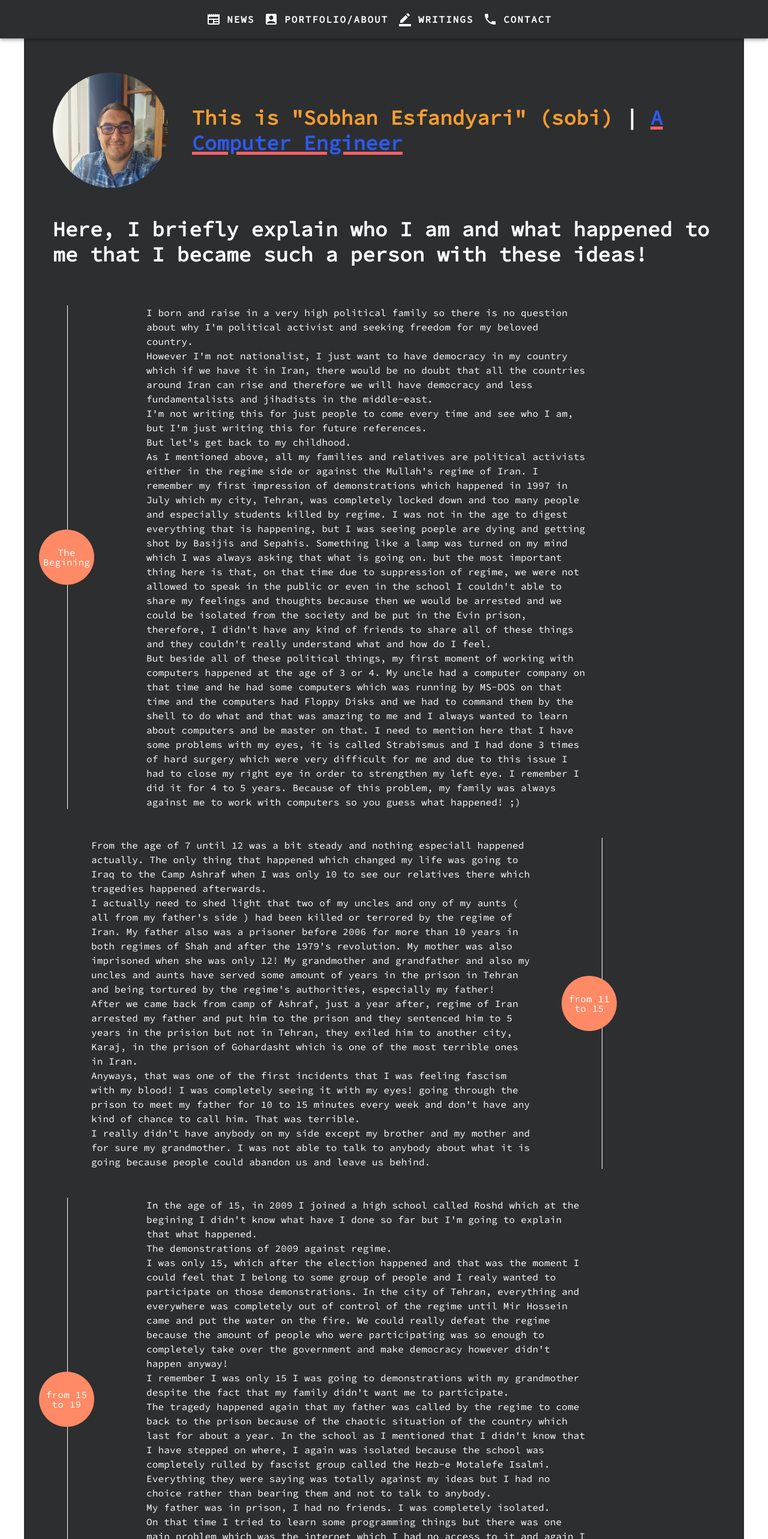
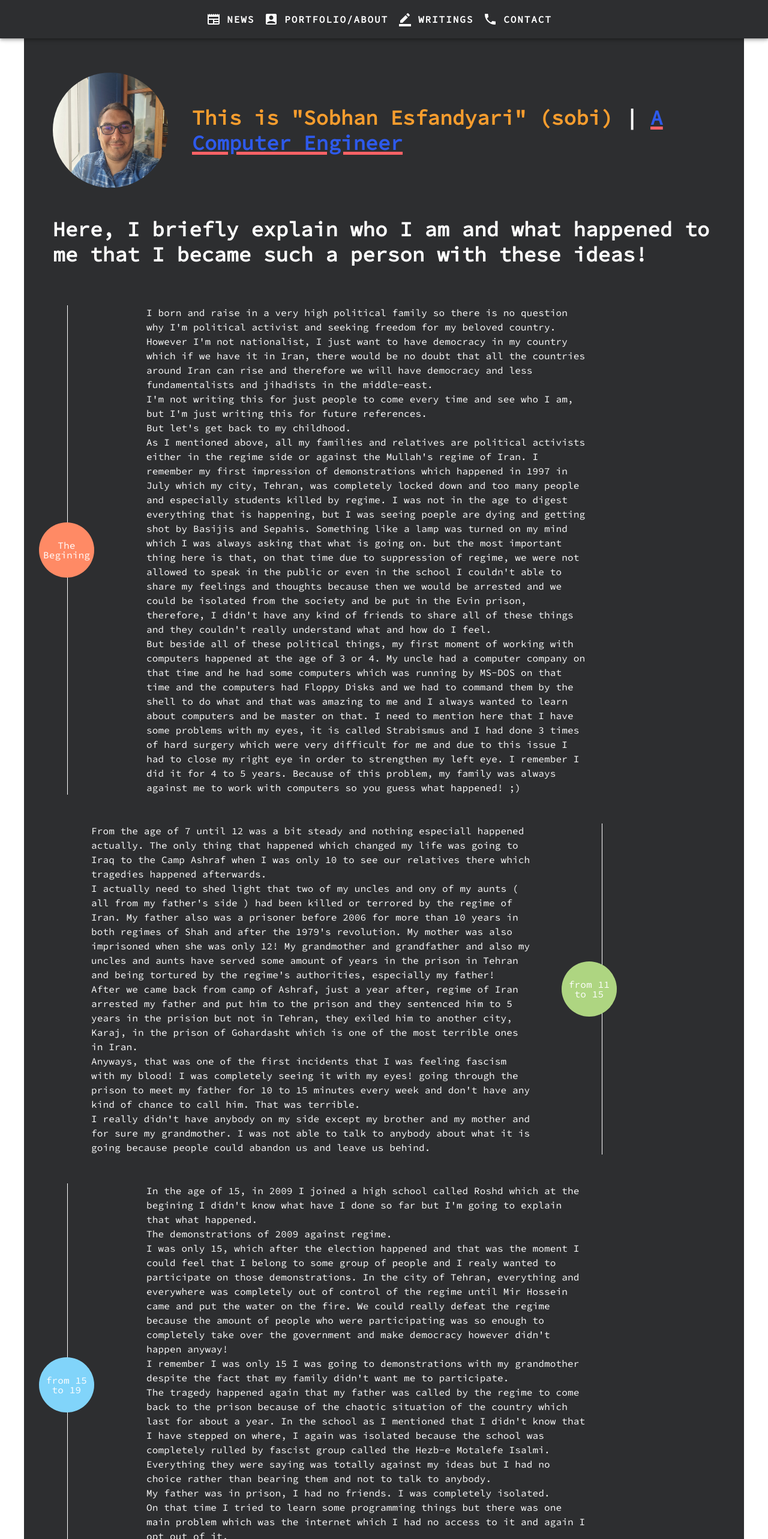
Before and after one commit to sobhanessi/sobhanessi.github.io, a React (Create React App) app: page / in a window 1280 px wide. Shown: the top 2566 px of the page at 60% size. Built offline with nearby package versions, Linux system fonts and the light colour scheme.

Commit message:
some changes in the about me of portfolio page

```diff
--- a/src/pages/Portfolio.tsx
+++ b/src/pages/Portfolio.tsx
@@ -15,7 +15,12 @@ import Sobhanessi from "../pics/sobhanessi.jpg";
 import { FONT_FAMILY, MAIN_COLOR } from "../theme/theme";
 import Footer from "../components/Footer";
 import jobs from "../database/jobs";
-import { deepOrange } from "@mui/material/colors";
+import {
+  deepOrange,
+  deepPurple,
+  lightBlue,
+  lightGreen,
+} from "@mui/material/colors";
 
 export default function Portfolio() {
   return (
@@ -124,8 +129,8 @@ export default function Portfolio() {
             <Grid item sm={8} xl={8} lg={8} md={8} xs={8} sx={{ ml: 8 }}>
               <Typography color="white" fontFamily={FONT_FAMILY}>
                 I born and raise in a very high political family so there is no
-                question about why I'm political activist and seeking freedom
-                for my beloved country.
+                question why I'm political activist and seeking freedom for my
+                beloved country.
                 <br />
                 However I'm not nationalist, I just want to have democracy in my
                 country which if we have it in Iran, there would be no doubt
@@ -227,7 +232,7 @@ export default function Portfolio() {
                     width: 92,
                     height: 92,
                     ml: 3,
-                    bgcolor: deepOrange[300],
+                    bgcolor: lightGreen[300],
                     fontSize: "16px",
                     textAlign: "center",
                     fontFamily: FONT_FAMILY,
@@ -259,7 +264,7 @@ export default function Portfolio() {
                     width: 92,
                     height: 92,
                     ml: -6,
-                    bgcolor: deepOrange[300],
+                    bgcolor: lightBlue[200],
                     fontSize: "16px",
                     textAlign: "center",
                     fontFamily: FONT_FAMILY,
@@ -354,6 +359,20 @@ export default function Portfolio() {
                 prison and like my father they have exiled to a very worst place
                 out of Tehran.
                 <br />
+                From Iran to Greece, I had a very tough journey which I had to
+                flee all the borders illegally with other migrants.
+                <br />
+                Too many things happened to me in Greece, such as living with a
+                smuggler for two years and waiting for my asylum interview for
+                more than 3 years! Not able to find a suitable job and couldn't
+                continue my education in Greece. All of them together has made
+                me a very strong person that will not bend easily during hard
+                and tough situations. I made out of my time in Greece and I
+                learnt so many things despite the all traumas I have been
+                having.
+                <br />
+                The story of me is not finished. But here I just mentioned the
+                very notable ones that have impacted me so much.
               </Typography>
             </Grid>
             <Grid item sm={1} xs={1} lg={1} xl={1} md={1}>
@@ -373,7 +392,7 @@ export default function Portfolio() {
                     width: 92,
                     height: 92,
                     ml: 3,
-                    bgcolor: deepOrange[300],
+                    bgcolor: deepPurple[200],
                     fontSize: "16px",
                     textAlign: "center",
                     fontFamily: FONT_FAMILY,
```
